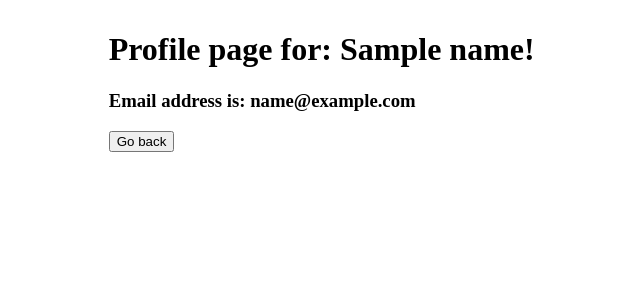
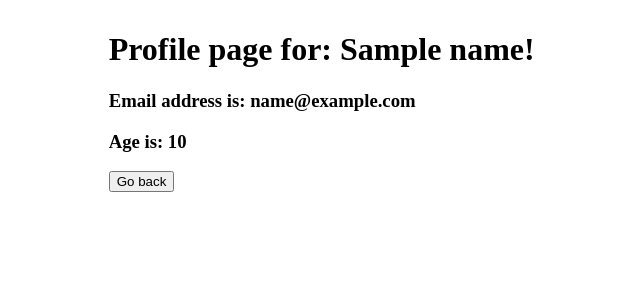
Before and after one commit to WatShout/watshout-flask, a Flask app: template templates/user_page.html in a window 1280 px wide. Shown: the top 300 px of the page, without its empty margins (200-840 px from the left). Run offline with Flask 2, Linux system fonts and the light colour scheme; the template is opened without the code that fills it: most values are stand-ins (such as "Sample title", 1, 10 or a date in 2020); some libraries are stand-ins or nearby versions.

Commit message:
Added age

```diff
--- a/run.py
+++ b/run.py
@@ -36,8 +36,9 @@ def user_page(uid=None):
     try:
         email = db.child("users").child(uid).get().val()['email']
         name = db.child("users").child(uid).get().val()['name']
+        age = db.child("users").child(uid).get().val()['age']
 
-        return render_template('user_page.html', email=email, name=name, uid=uid)
+        return render_template('user_page.html', email=email, name=name, age=age, uid=uid)
 
     except TypeError:
         return render_template('user_doesnt_exist.html', uid=uid)
--- a/templates/user_page.html
+++ b/templates/user_page.html
@@ -38,6 +38,11 @@
                     <h3>Email address is: {{ email }}</h3>
                     {% endif %}
 
+                    {% if age %}
+                    <h3>Age is: {{ age }}</h3>
+                    {% endif %}
+
+
                     <input type="button" value="Go back" onclick="goBack()">
 
             </div>
```
